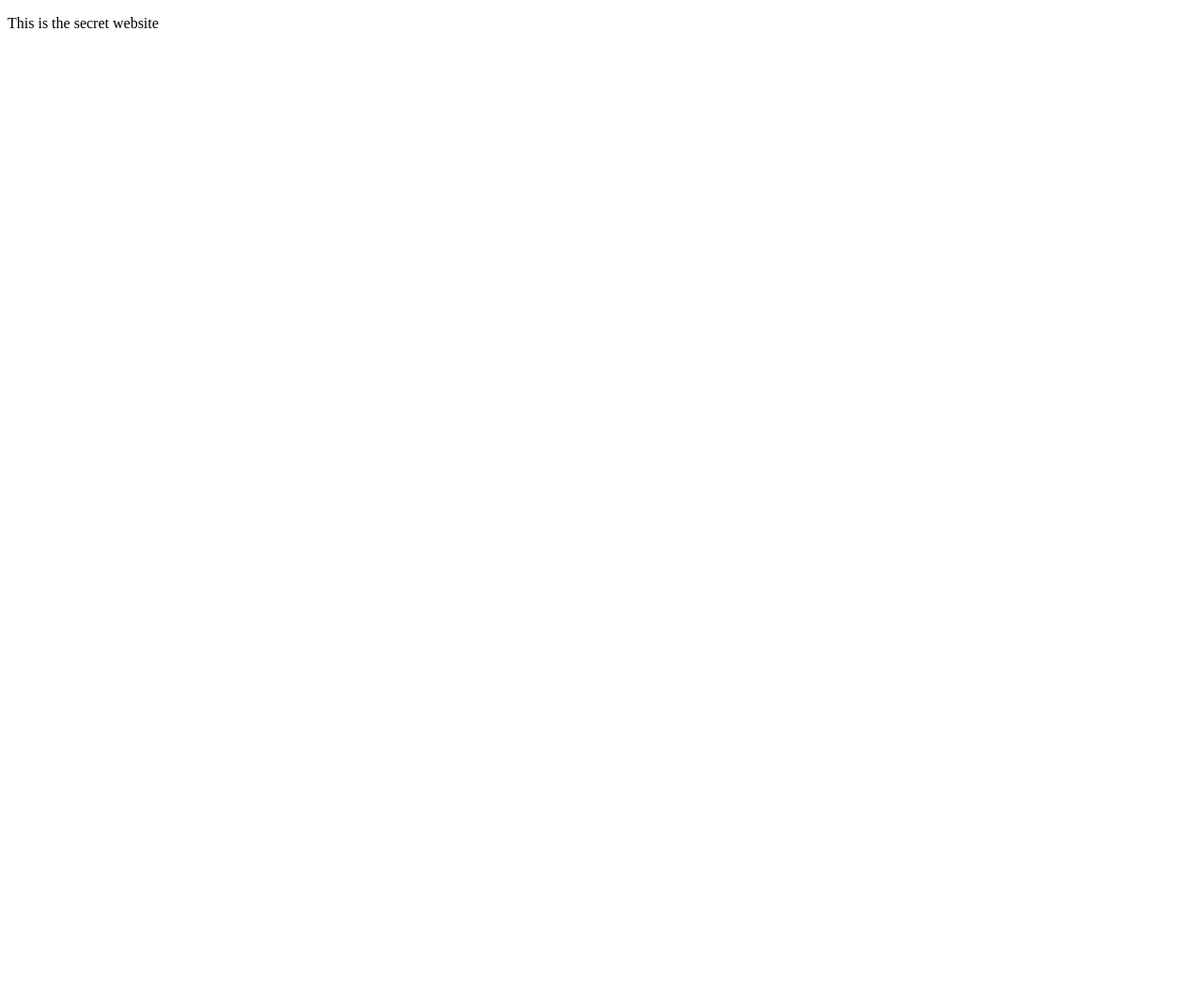
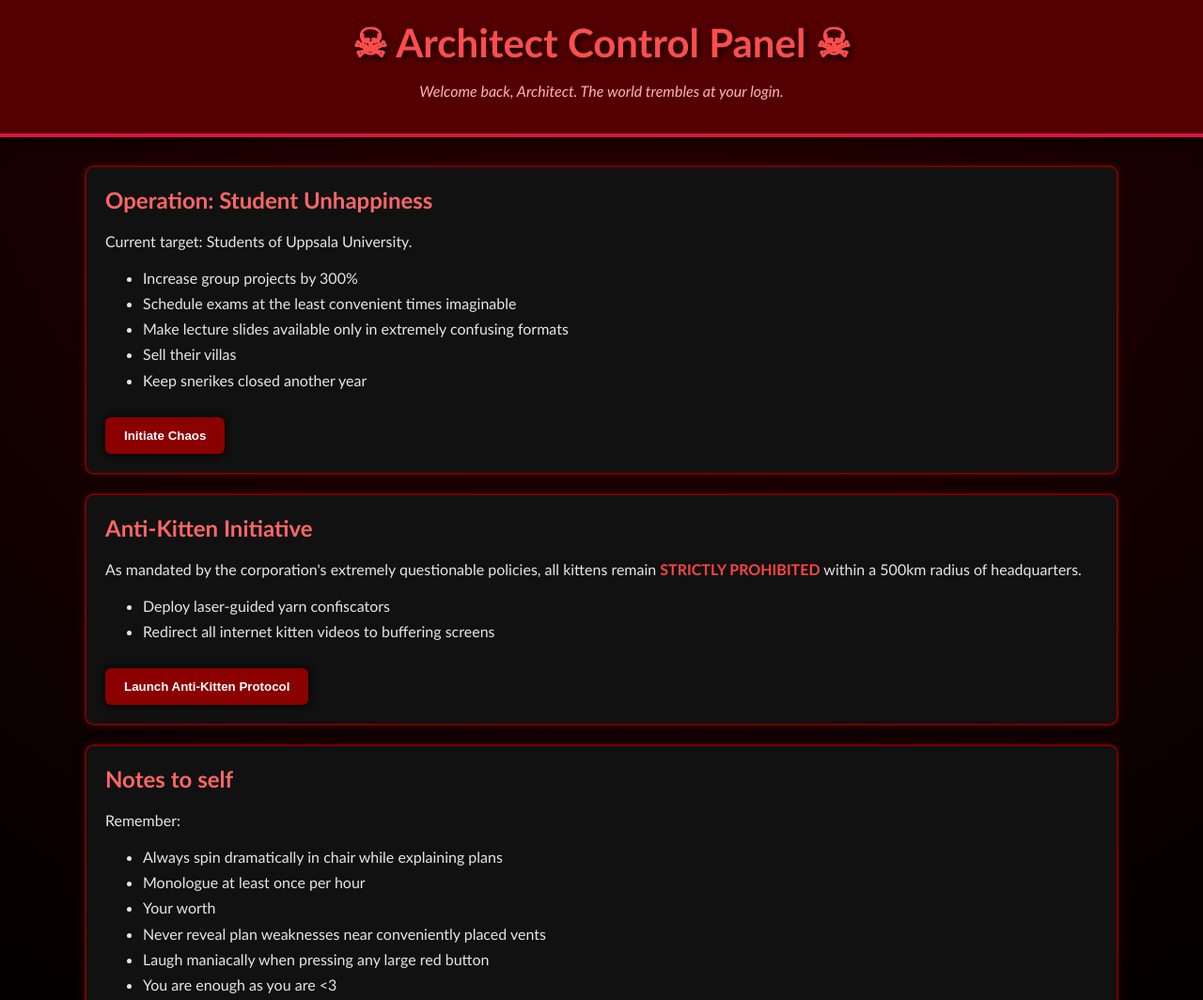
Before and after one commit to Oskar-Luttinger/Web-Fuzzer, a website: page website/private/secret.html in a window 1280 px wide. Shown: the top 1064 px of the page at 94% size. Before the commit the page ends 800 px from the top, so only its background shows below. Drawn offline with Linux system fonts and the light colour scheme.

Commit message:
structure and website stuff

```diff
--- a/website/private/secret.html
+++ b/website/private/secret.html
@@ -1,6 +1,151 @@
-<!DOCTYPE html>
-<head>
+<meta charset="UTF-8">
+<title>Architect Control Panel - Evil Master Plan</title>
+
+<style>
+    body{
+        margin:0;
+        font-family: "Trebuchet MS", Arial, sans-serif;
+        background: radial-gradient(circle at top, #2b0000, #000);
+        color:#e6e6e6;
+    }
+
+    header{
+        background:#550000;
+        padding:20px;
+        text-align:center;
+        border-bottom:4px solid crimson;
+        box-shadow:0 0 20px black;
+    }
+
+    header h1{
+        margin:0;
+        font-size:42px;
+        color:#ff4d4d;
+        text-shadow:2px 2px 8px black;
+    }
+
+    header p{
+        font-style:italic;
+        color:#ffb3b3;
+    }
+
+    .container{
+        max-width:1100px;
+        margin:auto;
+        padding:30px;
+    }
+
+    .card{
+        background:#111;
+        border:2px solid #700;
+        border-radius:10px;
+        padding:20px;
+        margin-bottom:20px;
+        box-shadow:0 0 10px #300;
+    }
+
+    .card h2{
+        color:#ff6666;
+        margin-top:0;
+    }
+
+    ul{
+        line-height:1.7;
+    }
+
+    .evil-button{
+        background:#8b0000;
+        border:none;
+        padding:12px 20px;
+        color:white;
+        font-weight:bold;
+        border-radius:6px;
+        cursor:pointer;
+        margin-top:10px;
+        box-shadow:0 0 8px black;
+    }
+
+    .evil-button:hover{
+        background:#b30000;
+        transform:scale(1.05);
+    }
+
+    footer{
+        text-align:center;
+        padding:20px;
+        color:#888;
+        border-top:2px solid #300;
+        margin-top:40px;
+        font-size:14px;
+    }
+
+    .warning{
+        color:#ff4444;
+        font-weight:bold;
+    }
+
+</style>
+</head>
     <body>
-        <p>This is the secret website</p>
-    </body>
-</head>
+        <header>
+            <h1>☠ Architect Control Panel ☠</h1>
+                <p>Welcome back, Architect. The world trembles at your login.</p>
+        </header>
+
+    <div class="container">
+            <div class="card">
+                <h2>Operation: Student Unhappiness</h2>
+                    <p>
+                        Current target: Students of Uppsala University.
+                    </p>
+
+                <ul>
+                    <li>Increase group projects by 300%</li>
+                    <li>Schedule exams at the least convenient times imaginable</li>
+                    <li>Make lecture slides available only in extremely confusing formats</li>
+                    <li>Sell their villas</li>
+                    <li>Keep snerikes closed another year</li>
+                </ul>
+
+                <button class="evil-button">Initiate Chaos</button>
+            </div>
+
+        <div class="card">
+            <h2>Anti-Kitten Initiative</h2>
+            <p>
+                As mandated by the corporation's extremely questionable policies,
+                all kittens remain <span class="warning">STRICTLY PROHIBITED</span>
+                within a 500km radius of headquarters.
+            </p>
+
+            <ul>
+                <li>Deploy laser-guided yarn confiscators</li>
+                <li>Redirect all internet kitten videos to buffering screens</li>
+            </ul>
+
+            <button class="evil-button">Launch Anti-Kitten Protocol</button>
+        </div>
+
+
+        <div class="card">
+            <h2>Notes to self</h2>
+
+            <p>
+                Remember:
+            </p>
+
+        <ul>
+            <li>Always spin dramatically in chair while explaining plans</li>
+            <li>Monologue at least once per hour</li>
+            <li>Your worth</li>
+            <li>Never reveal plan weaknesses near conveniently placed vents</li>
+            <li>Laugh maniacally when pressing any large red button</li>
+            <li>You are enough as you are <3</li>
+        </ul>
+
+            <button class="evil-button">Practice Evil Laugh</button>
+        </div>
+
+    </div>
+</body>
+</html>
```
Also changed, not shown: website/private/communication.html (added, +135 -0 lines), website/private/user.html (+11 -3 lines), website/private/website.html (+2 -0 lines), website/src/db/db.ts (+10 -0 lines), website/src/server.ts (+32 -15 lines), website/dist/db/db.js, website/dist/server.js.
